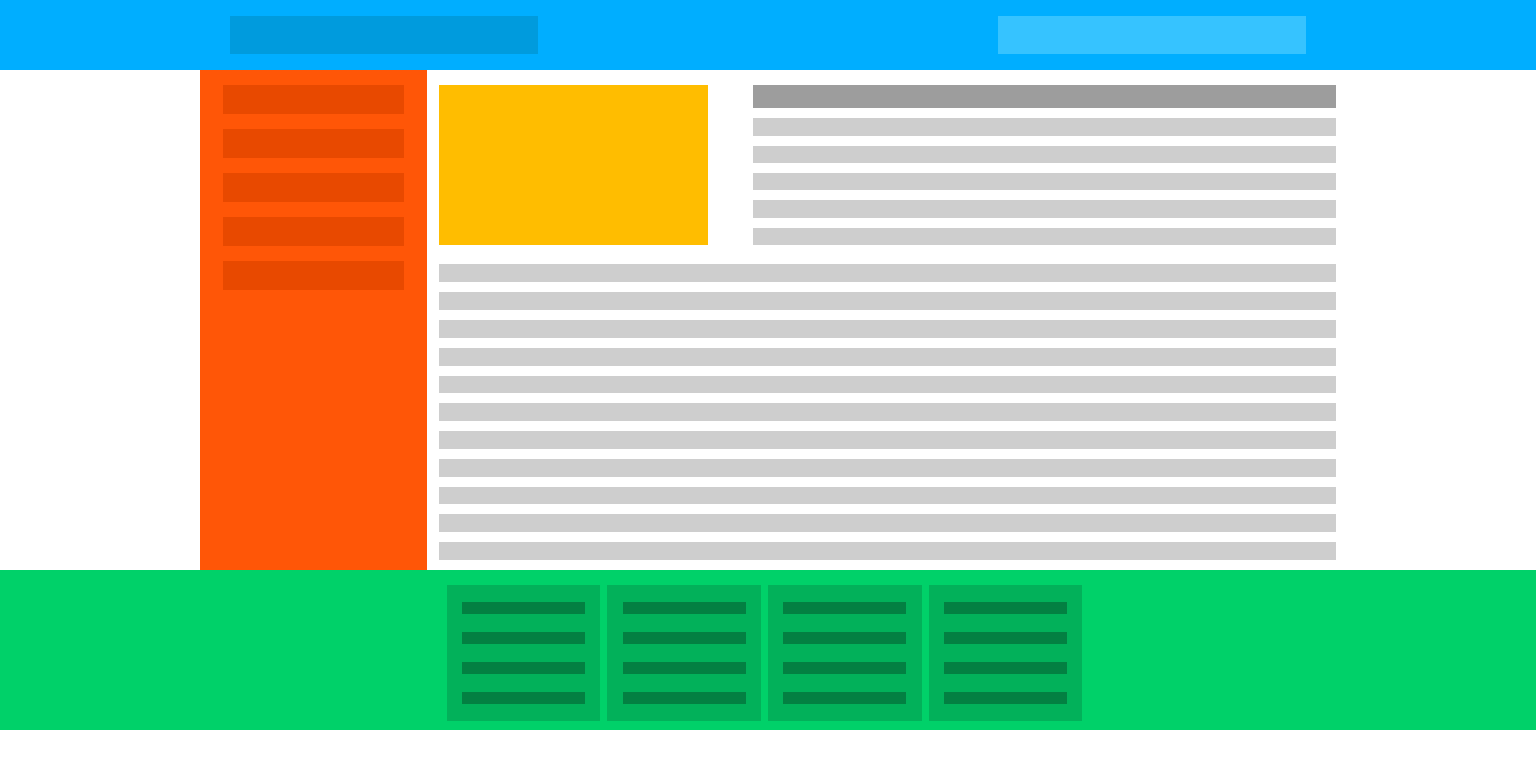
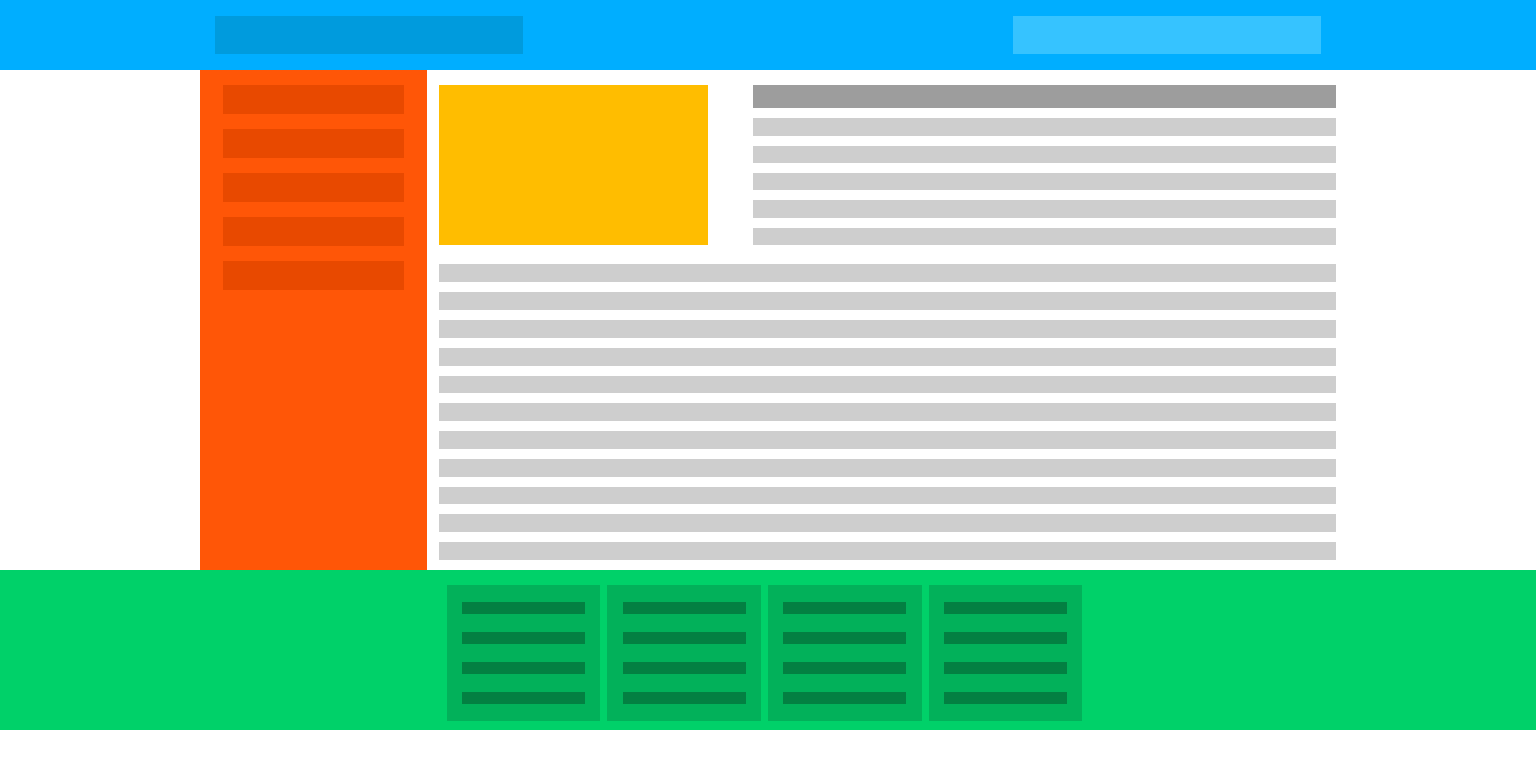
Before and after one commit to NoWay9/RWD, a plain HTML site: page index.html in a window 1536 px wide. Drawn offline with Linux system fonts and the light colour scheme.

Commit message:
Fix header width for large screen

```diff
--- a/style.css
+++ b/style.css
@@ -306,3 +306,10 @@ footer{
         margin-left: 15px;
     }
 }
+
+
+@media(min-width:1440px){
+    div#header1{
+        margin-right: 60px;
+    }
+}
```
